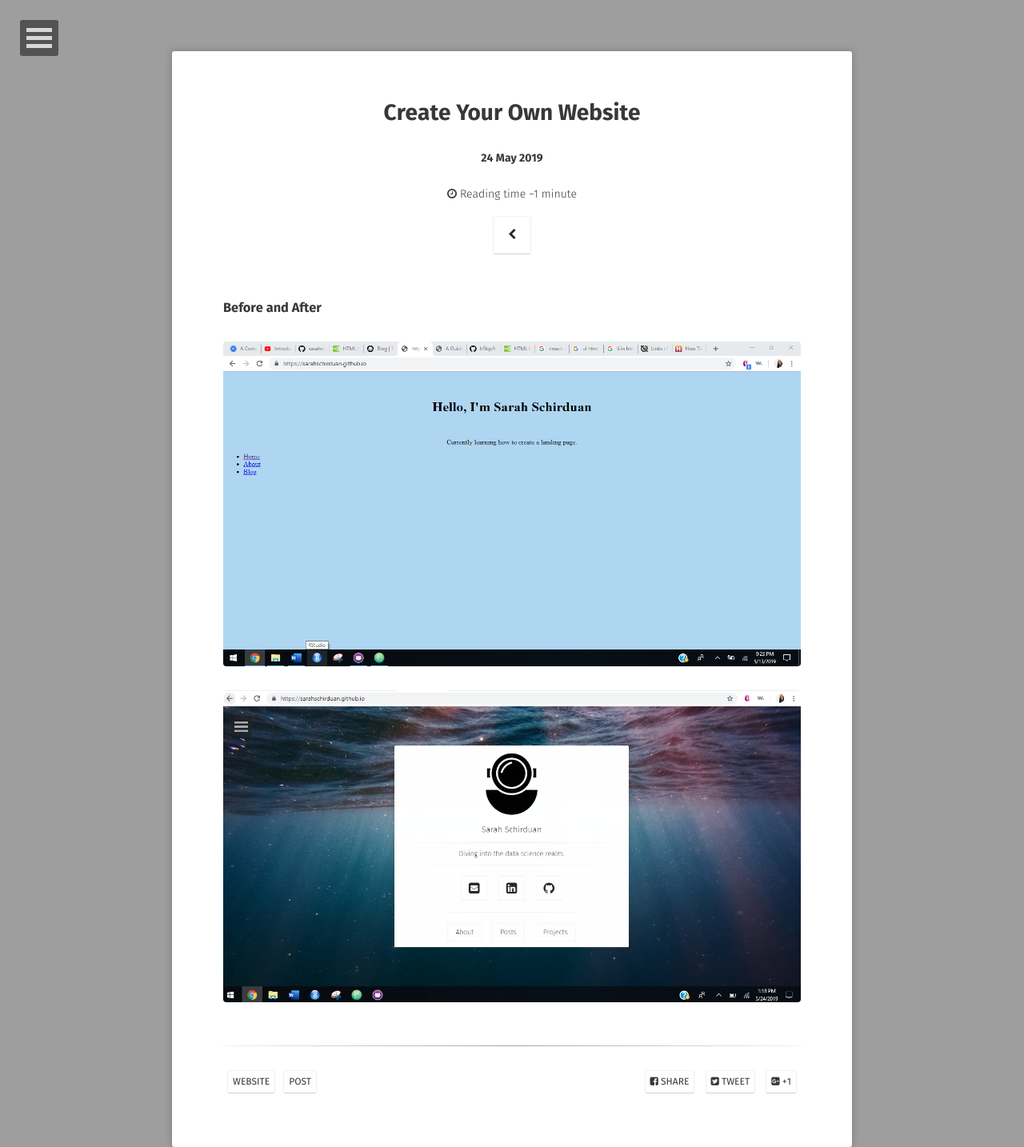
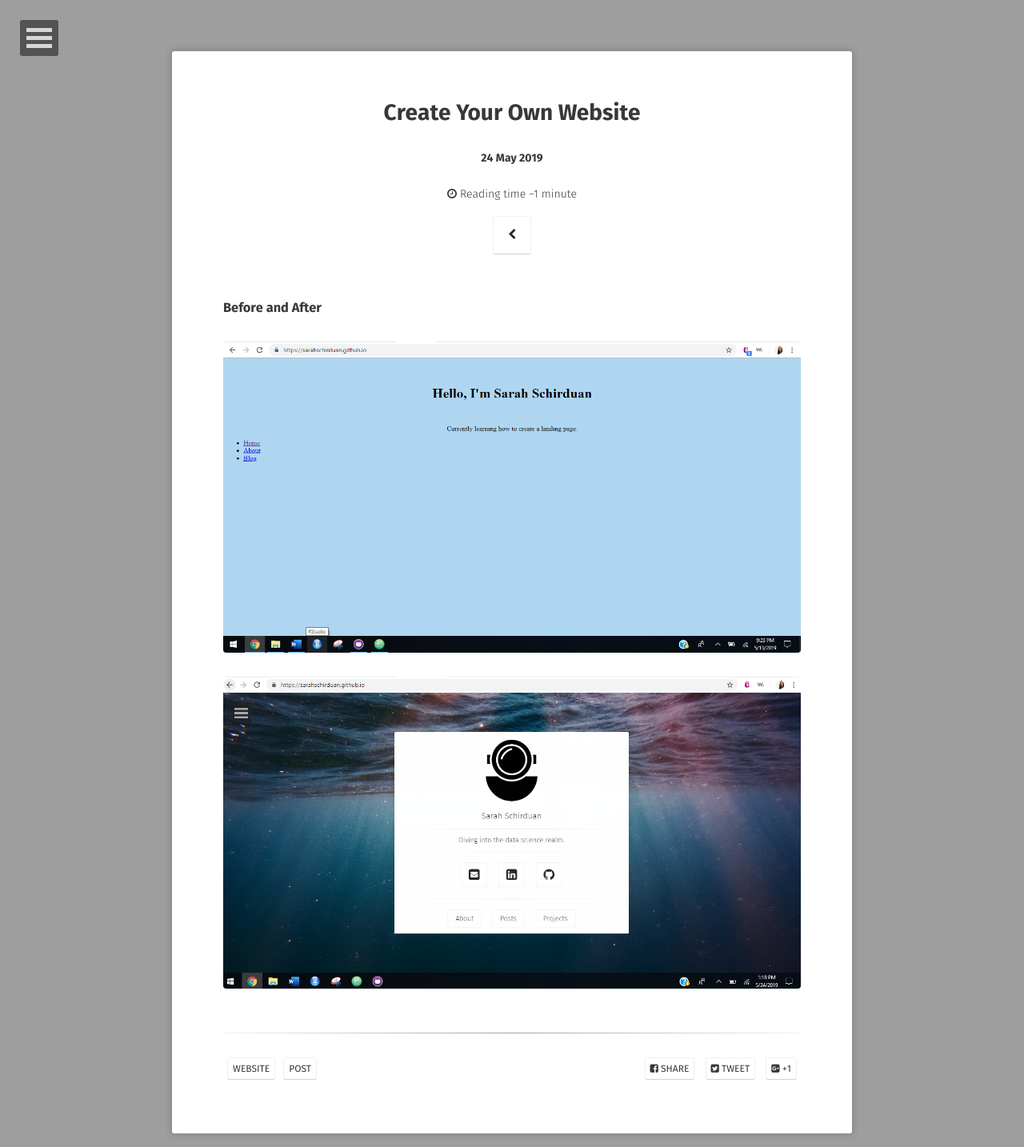
Before and after one commit to sarahschirduan/sarahschirduan.github.io, a Jekyll site: the page built from _posts/2019-05-24-create-your-own-website.md, in a window 1280 px wide. Shown: the whole page at 80% size. Built offline with Jekyll 4.4.1, drawn with Linux system fonts in a browser that asks for light colours; some web fonts are replaced.

Commit message:
webpage img2

```diff
--- a/_posts/2019-05-24-create-your-own-website.md
+++ b/_posts/2019-05-24-create-your-own-website.md
@@ -10,7 +10,7 @@
 ### Before and After
 
 <figure>
-  <a href="/assets/img/beforeweb.png"><img src="/assets/img/beforeweb.png"></a>
+  <a href="/assets/img/beforeweb2.png"><img src="/assets/img/beforeweb2.png"></a>
 </figure>
 
 <figure>
```
Also changed, not shown: assets/img/beforeweb2.png (added).
